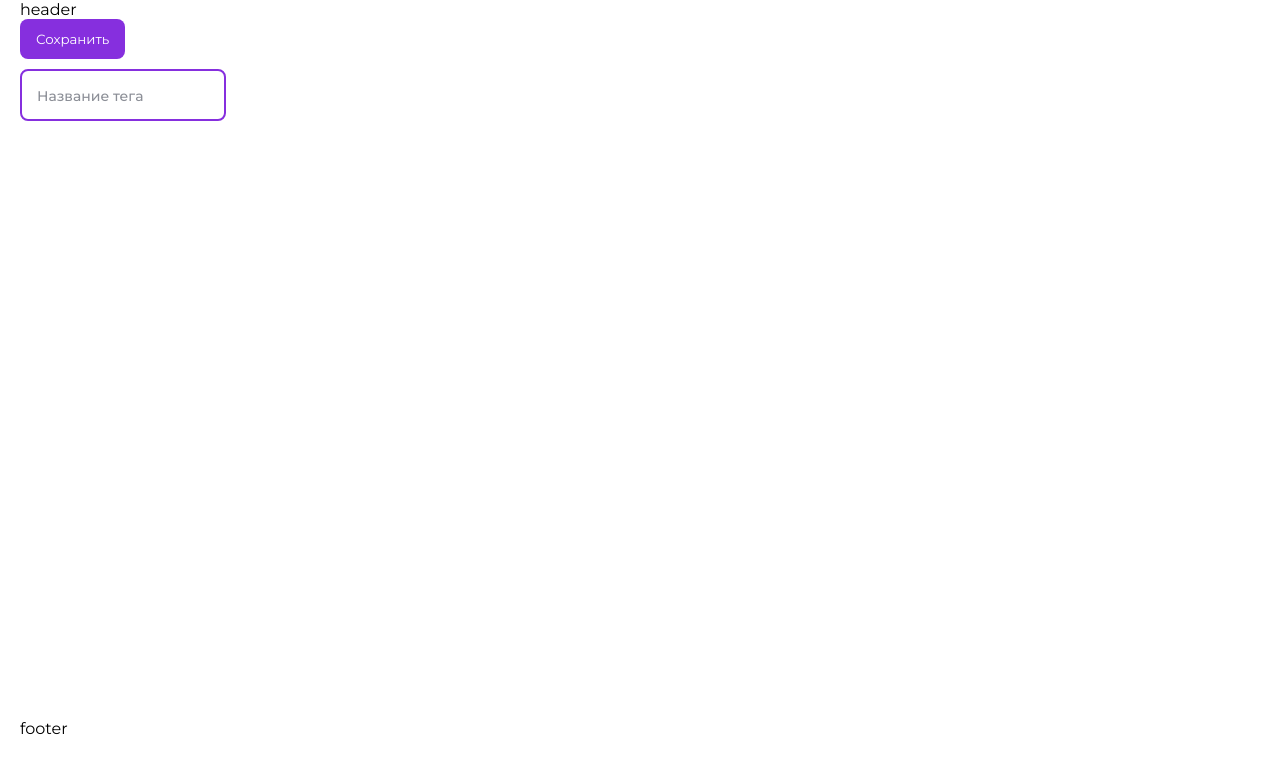
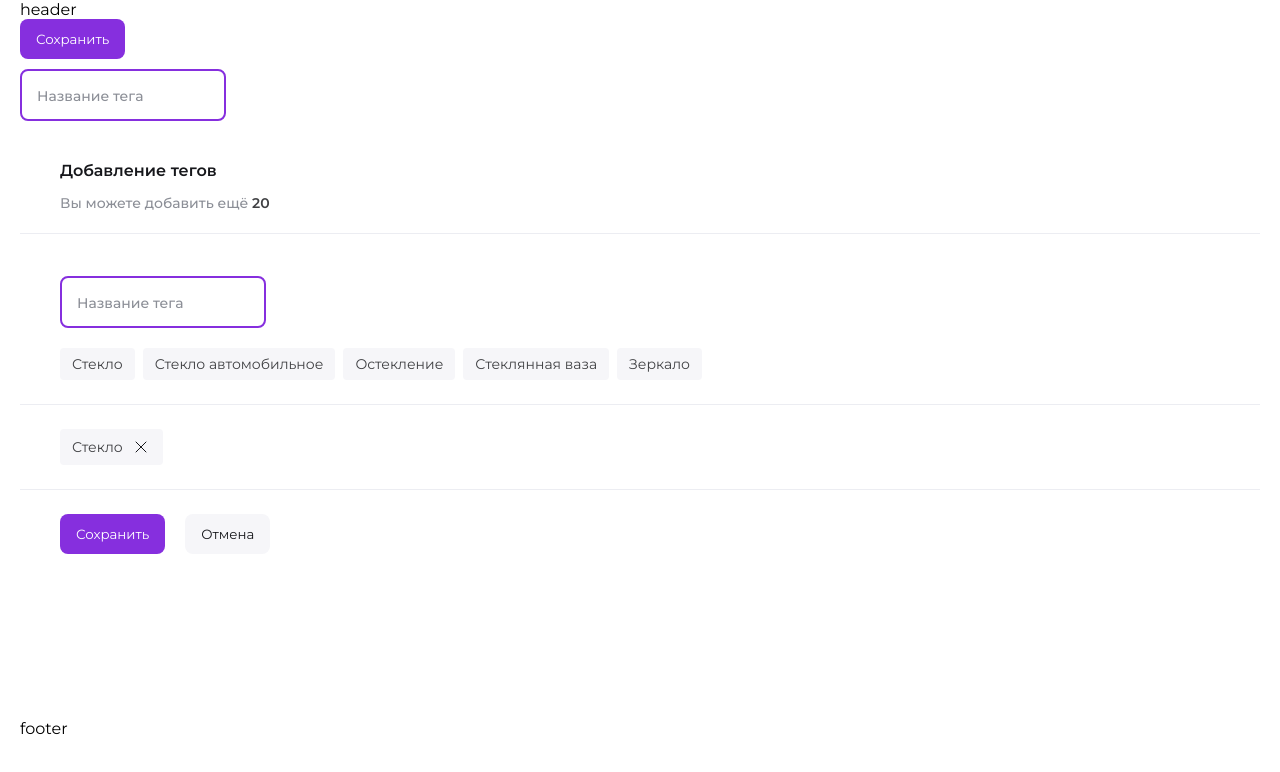
Before and after one commit to GlebMatveev/test-monetory, a Vue app: page / in a window 1280 px wide. Shown: the top 772 px of the page. Built offline with nearby package versions, Linux system fonts and the light colour scheme.

Commit message:
Added modal components layout

```diff
--- a/src/App.vue
+++ b/src/App.vue
@@ -4,6 +4,7 @@ import AppVFooter from './components/app/VFooter.vue'
 
 import UiButtonsVBtn from './components/ui/buttons/VBtn.vue'
 import UiInputsVInput from './components/ui/inputs/VInput.vue'
+import AddingTags from './components/ui/modals/AddingTags.vue'
 </script>
 
 <template>
@@ -14,6 +15,8 @@ import UiInputsVInput from './components/ui/inputs/VInput.vue'
       <UiButtonsVBtn theme="primary"> Сохранить </UiButtonsVBtn>
 
       <UiInputsVInput theme="primary" placeholder="Название тега" />
+
+      <AddingTags />
     </div>
   </main>
 
--- /dev/null
+++ b/src/components/icons/IconClose.vue
@@ -0,0 +1,5 @@
+<template>
+  <svg xmlns="http://www.w3.org/2000/svg" width="20" height="20" viewBox="0 0 20 20" fill="none">
+    <path d="M5 5L15 15M5 15L15 5" stroke="#16171B" stroke-linecap="round" />
+  </svg>
+</template>
--- /dev/null
+++ b/src/components/ui/modals/AddingTags.vue
@@ -0,0 +1,133 @@
+<script setup>
+import UiInputsVInput from '../inputs/VInput.vue'
+import UiButtonsVBtn from '../buttons/VBtn.vue'
+
+import IconClose from '../../icons/IconClose.vue'
+</script>
+
+<template>
+  <div class="tags">
+    <div class="tags__header">
+      <h2 class="tags__title">Добавление тегов</h2>
+      <p class="tags__description">
+        Вы можете добавить ещё
+        <span class="tags__description-counter">20</span>
+      </p>
+    </div>
+
+    <div class="tags__body">
+      <UiInputsVInput type="text" placeholder="Название тега" />
+
+      <ul class="tags__searching">
+        <li class="tags__searching-item">Стекло</li>
+        <li class="tags__searching-item">Стекло автомобильное</li>
+        <li class="tags__searching-item">Остекление</li>
+        <li class="tags__searching-item">Стеклянная ваза</li>
+        <li class="tags__searching-item">Зеркало</li>
+      </ul>
+    </div>
+
+    <ul class="tags__added">
+      <li class="tags__added-item">
+        <p>Стекло</p>
+        <IconClose class="tags__added-item-icon" />
+      </li>
+    </ul>
+
+    <div class="tags__footer">
+      <UiButtonsVBtn theme="primary">Сохранить</UiButtonsVBtn>
+      <UiButtonsVBtn theme="gray">Отмена</UiButtonsVBtn>
+    </div>
+  </div>
+</template>
+
+<style lang="scss" scoped>
+.tags {
+  &__header {
+    padding: 40px 40px 20px;
+    border-bottom: 1px solid #ecedf2;
+  }
+  &__body {
+    padding: 32px 40px 24px;
+    min-height: 144px;
+  }
+  &__footer {
+    padding: 24px 40px;
+    border-top: 1px solid #ecedf2;
+    display: flex;
+    gap: 20px;
+  }
+
+  &__title {
+    color: $color-text-dark;
+    font-family: Montserrat;
+    font-size: 16px;
+    font-style: normal;
+    font-weight: 600;
+    line-height: 20px;
+    margin-bottom: 12px;
+  }
+
+  &__description {
+    color: $color-text-gray;
+    font-family: Montserrat;
+    font-size: 14px;
+    font-style: normal;
+    font-weight: 500;
+    line-height: 20px;
+
+    &-counter {
+      font-weight: 600;
+      color: #404144;
+    }
+  }
+
+  &__searching {
+    display: flex;
+    gap: 8px;
+    row-gap: 9px;
+    flex-wrap: wrap;
+    padding-top: 20px;
+
+    &-item {
+      color: #404144;
+      font-family: Montserrat;
+      font-size: 14px;
+      font-style: normal;
+      font-weight: 400;
+      line-height: 16px;
+      padding: 8px 12px;
+      border-radius: 4px;
+      background: #f6f6f9;
+    }
+  }
+
+  &__added {
+    display: flex;
+    gap: 8px;
+    row-gap: 9px;
+    flex-wrap: wrap;
+    padding: 24px 40px;
+    border-top: 1px solid #ecedf2;
+
+    &-item {
+      display: flex;
+      align-items: center;
+      gap: 8px;
+      color: #404144;
+      font-family: Montserrat;
+      font-size: 14px;
+      font-style: normal;
+      font-weight: 400;
+      line-height: 16px;
+      padding: 8px 12px;
+      border-radius: 4px;
+      background: #f6f6f9;
+
+      &-icon {
+        cursor: pointer;
+      }
+    }
+  }
+}
+</style>
```
